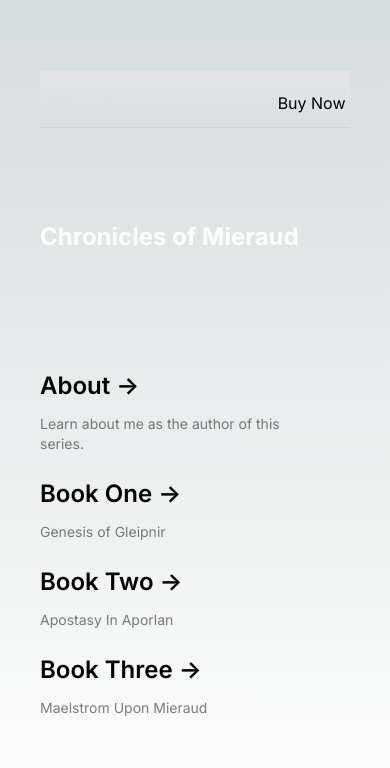
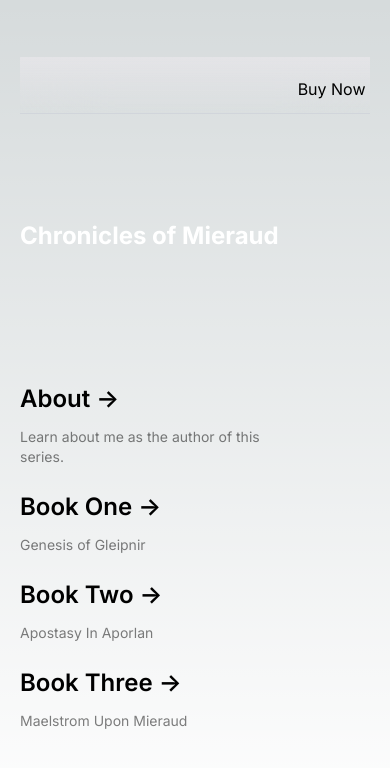
Before and after one commit to alex-aviles/MyBookSeriesWebsite, a Next.js app: page / in a window 390 px wide. Shown: the top 768 px of the page. Built offline with nearby package versions, Linux system fonts and the light colour scheme.

Commit message:
screen updates

```diff
--- a/src/app/page.tsx
+++ b/src/app/page.tsx
@@ -3,7 +3,7 @@ import Link from 'next/link';
 
 export default function Home() {
   return (
-    <main className="relative flex flex-col lg:flex-row min-h-screen min-w-screen justify-around p-10">
+    <main className="relative flex flex-col lg:flex-row min-h-screen min-w-screen justify-around p-5 lg:p-10">
 
       <div className="lg:order-1 mb-8 lg:order-2 lg:absolute lg:top-1 lg:right-1 lg:pt-5 lg:items-center lg:justify-end lg:max-w-4xl lg:pr-10">
         <p className="flex justify-end border-b border-gray-300 bg-gradient-to-b from-zinc-200 pb-3 pt-5 backdrop-blur-2xl dark:border-neutral-800 dark:bg-zinc-800/30 dark:from-inherit lg:w-full lg:bg-gray-200 lg:p-4 lg:dark:bg-zinc-800/30">
```
